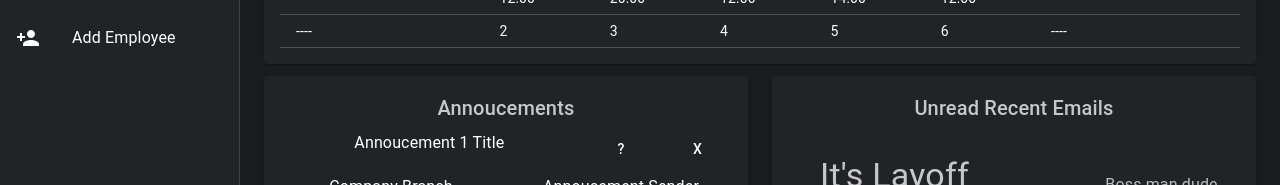
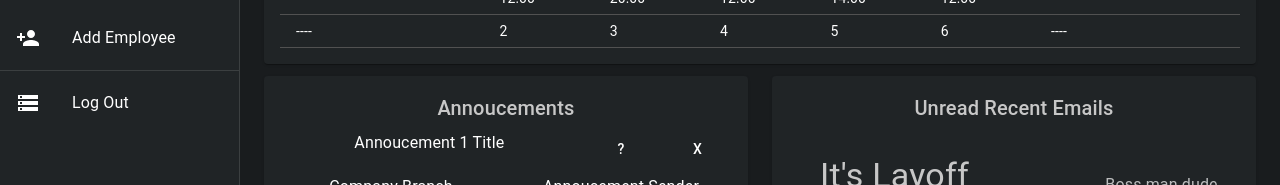
Before and after one commit to Nycarus/expendable-employees, a React (Create React App) app in the folder expendable-employees/client/: page /user in a window 1280 px wide. Shown: the part 316-501 px from the top of the page. Built offline with nearby package versions, Linux system fonts and the light colour scheme; sample sign-in values are in the browser's storage.

Commit message:
Added Logout Button and Functionality

```diff
--- a/expendable-employees/client/src/App.js
+++ b/expendable-employees/client/src/App.js
@@ -3,6 +3,7 @@ import Homepage from './pages/Homepage';
 import { Route, Switch} from "react-router-dom";
 import Login from "./pages/Login";
 import Register from "./pages/Register";
+import Logout from "./pages/Logout";
 import {ThemeProvider, createMuiTheme} from '@material-ui/core/styles'
 import CssBaseline from "@material-ui/core/CssBaseline";
 import UserLanding from "./pages/UserLanding";
@@ -52,6 +53,7 @@ export default function App() {
                     <NonUserRoute exact from="/" component={Homepage}/>
                     <NonUserRoute path="/login" component={Login}/>
                     <NonUserRoute path="/register" component={Register}/>
+                    <Route path="/logout" component={Logout}/>
                     <ProtectedRoute path="/user" component={UserLanding}/>
                 </Switch>
             </div>
--- a/expendable-employees/client/src/components/Drawer.js
+++ b/expendable-employees/client/src/components/Drawer.js
@@ -7,7 +7,7 @@ Custom Drawer for overall user view
 import React from "react";
 import {Drawer as MUIDrawer, List, Divider} from "@material-ui/core";
 import { makeStyles } from "@material-ui/core/styles";
-import {mainListItems, secondaryListItems} from "./listitems";
+import {mainListItems, secondaryListItems, tertiaryListItems} from "./listitems";
 import ChevronLeftIcon from "@material-ui/icons/ChevronLeft";
 import IconButton from "@material-ui/core/IconButton";
 import clsx from "clsx";
@@ -74,6 +74,8 @@ const Drawer = props => {
             <List>{mainListItems}</List>
             <Divider />
             <List>{secondaryListItems}</List>
+            <Divider />
+            <List>{tertiaryListItems}</List>
         </MUIDrawer>
     );
 };
--- a/expendable-employees/client/src/components/listitems.js
+++ b/expendable-employees/client/src/components/listitems.js
@@ -72,3 +72,14 @@ export const secondaryListItems = (
         </ListItem>
     </div>
 );
+
+export const tertiaryListItems = (
+    <div>
+        <ListItem button component={Link} to="/logout">
+            <ListItemIcon>
+                <Storage />
+            </ListItemIcon>
+            <ListItemText primary="Log Out" />
+        </ListItem>
+    </div>
+)
--- /dev/null
+++ b/expendable-employees/client/src/pages/Logout.js
@@ -0,0 +1,10 @@
+import React from 'react';
+import { Redirect } from 'react-router';
+import {removeUserSession} from "../utils/userSession";
+import {useHistory} from 'react-router-dom';
+
+export default function Logout() {
+    const history = useHistory();
+    removeUserSession();
+    return <Redirect to={{pathname: "/login"}}/>;
+}
--- a/expendable-employees/client/src/utils/ProtectedRoute.js
+++ b/expendable-employees/client/src/utils/ProtectedRoute.js
@@ -16,7 +16,7 @@ export function ProtectedRoute({component: Component, fallBack: fallback, ...res
                     return <Component {...props}/>;
                 }
                 else {
-                    return <Redirect to={{pathname: "/", state: {from: props.location}}}/>;
+                    return <Redirect to={{pathname: "/login", state: {from: props.location}}}/>;
                 }
             }
         }/>
```
